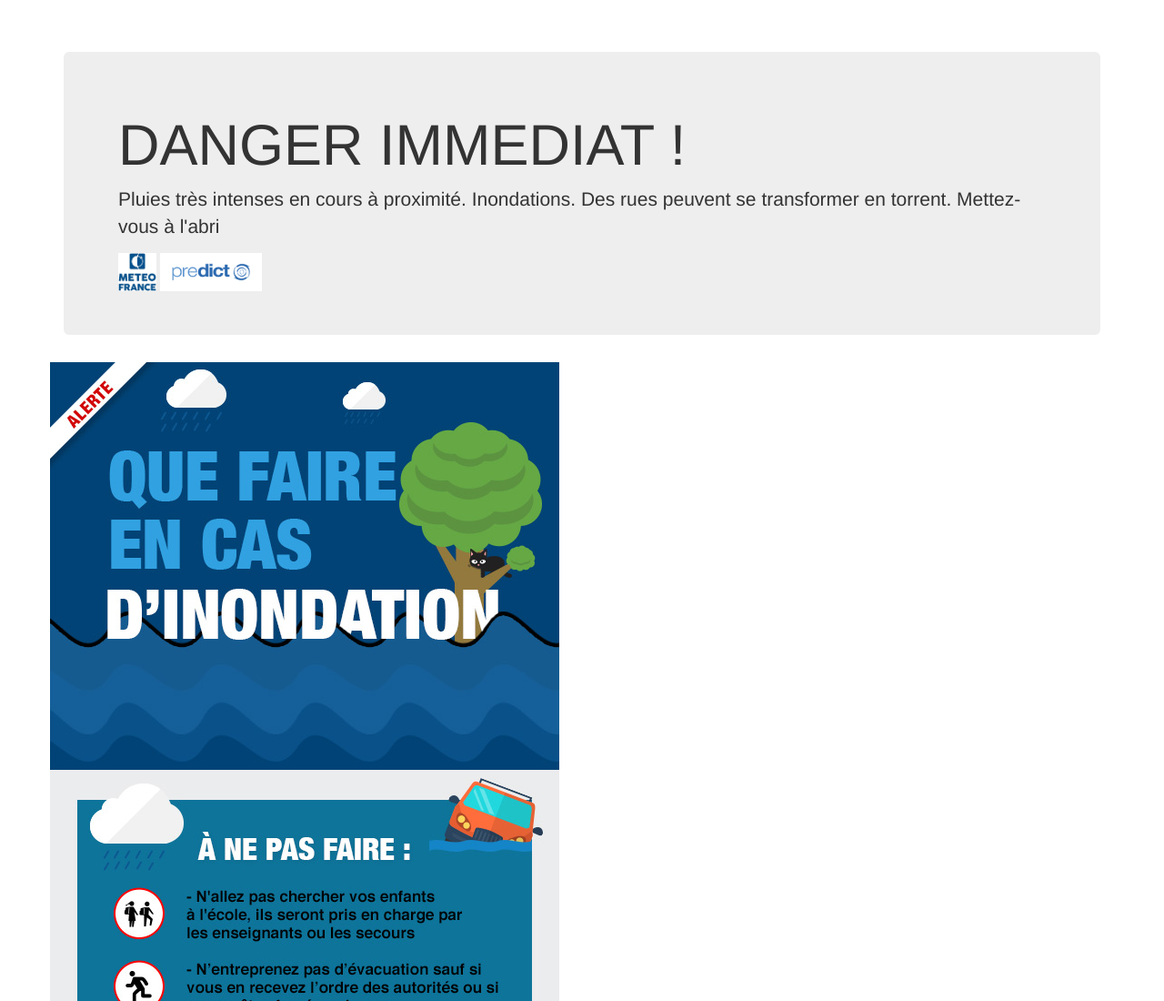
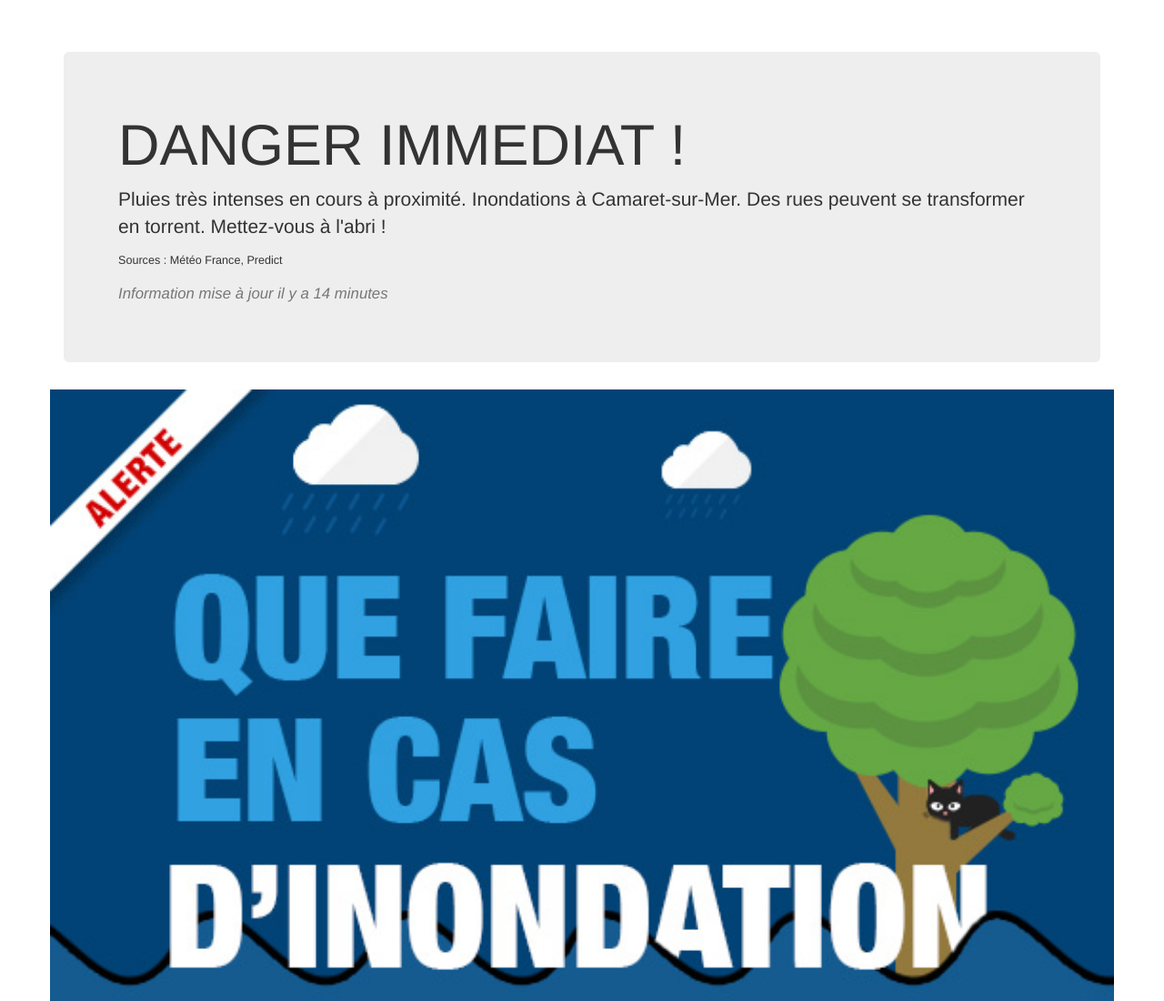
Before and after one commit to hbaltz/wintdo-web, a plain HTML site: page index.html in a window 1280 px wide. Shown: the top 1100 px of the page at 91% size. Drawn offline with Linux system fonts and the light colour scheme.

Commit message:
Add sources,information

```diff
--- a/css/theme_perso.css
+++ b/css/theme_perso.css
@@ -1,8 +1,21 @@
+img {
+    width: 100%;
+    height: auto;
+}
+
 .jumbotron{
 	margin-top:5%;
 }
 
 .logo{
-	max-height: 42px;
+	max-height: 48px;
 	width: auto;
 }
+
+.jumbotron .text-wintdo{
+	font-size : 0.9em;
+}
+
+.jumbotron .text-muted{
+	font-size : 1.2em;
+}
--- a/index.html
+++ b/index.html
@@ -12,6 +12,7 @@
 
     <!-- Bootstrap core CSS -->
     <link href="./css/bootstrap.min.css" rel="stylesheet">
+    <link href="./css/bootstrap-responsive.css" rel="stylesheet">
     <link href="./css/theme_perso.css" rel="stylesheet">
 
   </head>
@@ -20,9 +21,9 @@
     <div class="container">
       <div class="jumbotron">
         <h1>DANGER IMMEDIAT !</h1>
-        <p class="lead">Pluies très intenses en cours à proximité. Inondations. Des rues peuvent se transformer en torrent. Mettez-vous à l'abri</p>
-        <img class="logo" src="./img/meteo_france.png" alt="Meteo France" >
-        <img class="logo" src="./img/predict.gif" alt="Predict">
+        <p class="lead">Pluies très intenses en cours à proximité. Inondations à Camaret-sur-Mer. Des rues peuvent se transformer en torrent. Mettez-vous à l'abri !</p>
+        <p class="text-wintdo"> Sources : Météo France, Predict </p>
+        <p class="text-muted"> <I> Information mise à jour il y a 14 minutes  </I> </p>
       </div>
 
       <div class="row">
```
